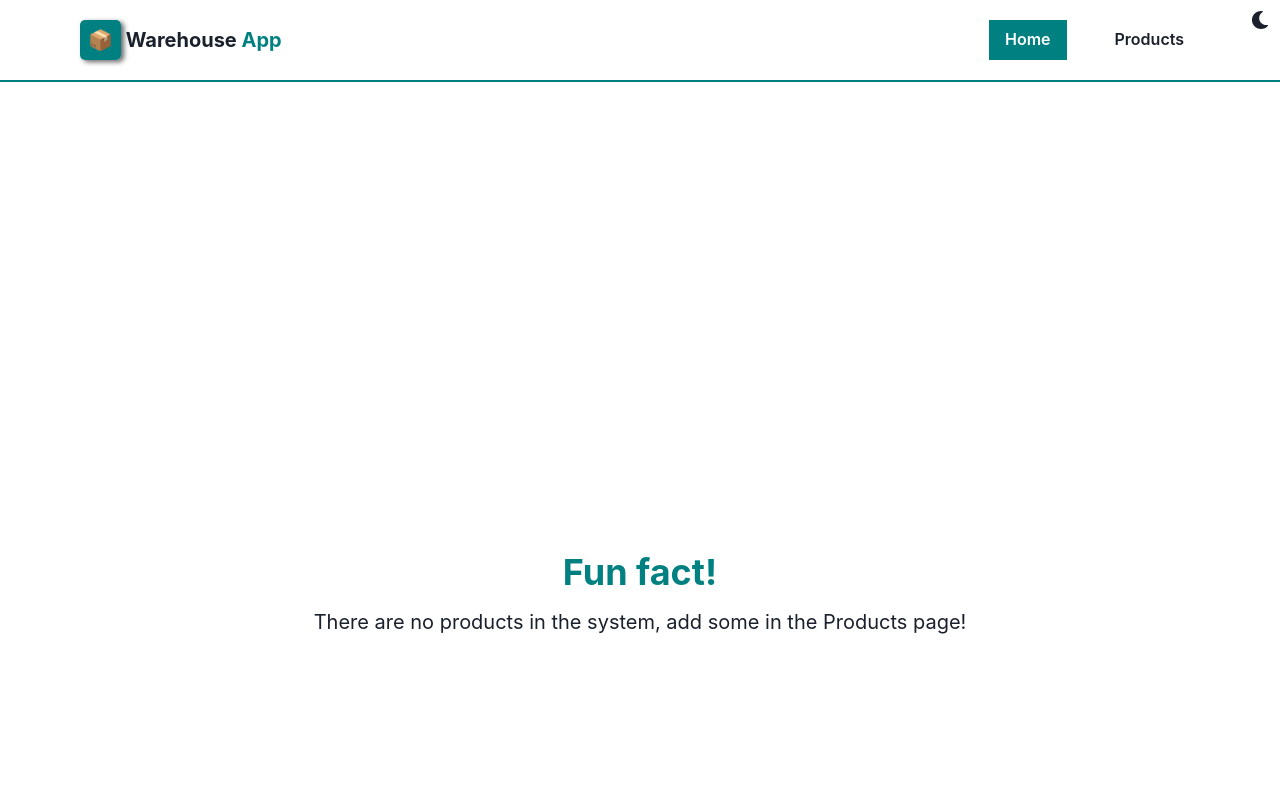
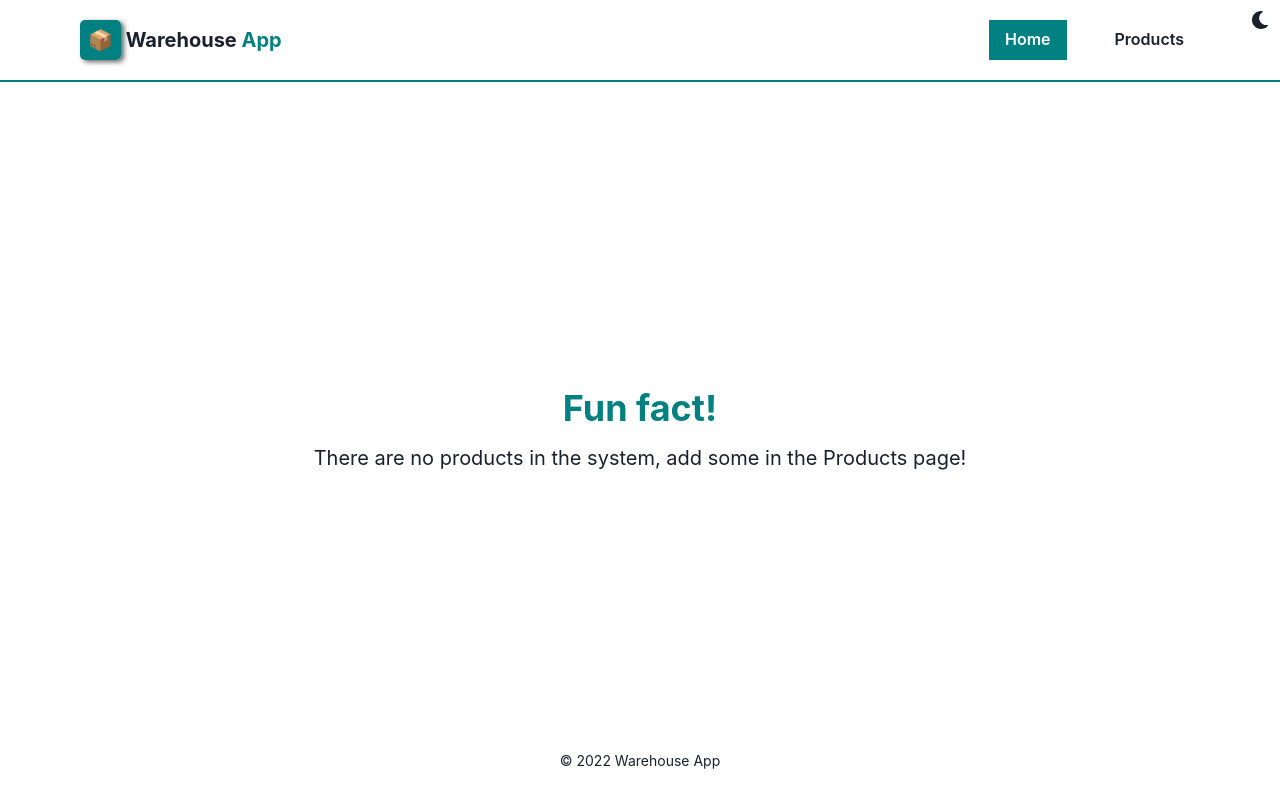
Before and after one commit to Pacanaz/react-warehouse-app, a React (Create React App) app: page / in a window 1280 px wide. Shown: the top 800 px of the page. Built offline with nearby package versions, Linux system fonts and the light colour scheme.

Commit message:
styling fixes

```diff
--- a/src/pages/AddProductPage.tsx
+++ b/src/pages/AddProductPage.tsx
@@ -1,9 +1,12 @@
+import { Flex } from '@chakra-ui/react'
 import NewProductForm from '../components/NewProductForm'
 
 function AddProductPage() {
 
   return (
+    <Flex alignItems={'center'} justifyContent={'center'} w={'100%'}>
     <NewProductForm/>
+    </Flex>
   )
 
 }
--- a/src/pages/ProductDetailPage.tsx
+++ b/src/pages/ProductDetailPage.tsx
@@ -170,7 +170,7 @@ function ProductDetailPage() {
   return (
     <>
         <Button position={'absolute'} left={'0'}  size={['sm', 'md']} leftIcon={<ArrowBackIcon/>} alignSelf={'flex-start'} ml={'5'} mt={'-5'} colorScheme={'teal'} onClick={() => { navigate(-1) }}>Back</Button>
-      <Flex w={priceArr.length === 1 && quantityArr.length === 1 ? '40%' : '90%'} alignItems={'center'} justifyContent={priceArr.length > 1 && quantityArr.length > 1 ? 'space-around' : 'center'} direction={{ base: 'column', lg: 'row' }}>
+      <Flex w={priceArr.length === 1 && quantityArr.length === 1 ? '70%' : '90%'} alignItems={'center'} justifyContent={priceArr.length > 1 && quantityArr.length > 1 ? 'space-around' : 'center'} direction={{ base: 'column', lg: 'row' }}>
         <Box p={'5%'} minWidth={'20%'} width={'100%'}>
 
           <TableContainer mb={'10%'} whiteSpace={'normal'}>
--- a/src/pages/ProductEditPage.tsx
+++ b/src/pages/ProductEditPage.tsx
@@ -1,6 +1,5 @@
 import {
-  Text
-  ,
+  Flex,
 } from '@chakra-ui/react'
 import EditProductForm from '../components/EditProductForm'
 function EditProductPage() {
@@ -8,8 +7,9 @@ function EditProductPage() {
 
   return (
     <>
-    <Text mb={'2%'}>Editing Product</Text>
+    <Flex alignItems={'center'} justifyContent={'center'} w={'100%'}>
     <EditProductForm/>
+    </Flex>
     </>
 
   )
--- a/src/pages/RootLayout.tsx
+++ b/src/pages/RootLayout.tsx
@@ -33,13 +33,13 @@ function RootLayout() {
         </Container>
 
       </Box>
-      <Box w={'100vw'} h={'100vh'} display={'flex'} justifyContent={'center'} as="main">
+      <Box w={'100vw'} minHeight={'75vh'} display={'flex'} justifyContent={'center'} as="main">
       <Outlet />
       </Box>
 
 
 
-      <Box as="footer" h={'50px'} display={'flex'} flex={1} justifyContent={'center'} fontSize={'sm'} py={{ base: '5'}}>&copy; {new Date().getFullYear()}  Warehouse App</Box>
+      <Box as="footer" marginTop={'auto'} display={'flex'} flex={1} justifyContent={'center'} fontSize={'sm'} py={{ base: '5'}}>&copy; {new Date().getFullYear()}  Warehouse App</Box>
     </>
   )
 }
--- a/src/pages/WelcomePage.tsx
+++ b/src/pages/WelcomePage.tsx
@@ -1,4 +1,4 @@
-import { Flex, Heading } from "@chakra-ui/react"
+import { Box, Flex, Heading } from "@chakra-ui/react"
 import { useProductData } from "../context/ProductContext"
 
 function WelcomePage() {
@@ -7,13 +7,15 @@ function WelcomePage() {
 
   return (
     <>
-    <Flex direction={'column'} alignItems={'center'} justifyContent={'center'} h={'100%'} m={'5%'} textAlign="center">
+    <Box>
+    <Flex direction={'column'} alignItems={'center'} justifyContent={'center'} h={'100%'} textAlign="center">
     <Heading mb={'2%'} color={'teal'}>Fun fact!</Heading>
     {products.length === 0 ? 'There are no products in the system, add some in the Products page!' :
     <Heading fontWeight={'normal'} size={'md'}>There {products.length === 1 ? 'is' : 'are'} currently <b style={{color:'teal', fontSize:'35px'}}>{products.length}</b>
     {products.length === 1 ? ' product' : ' products'} in the system! </Heading>
     }
     </Flex>
+    </Box>
     </>
   )
 }
```
